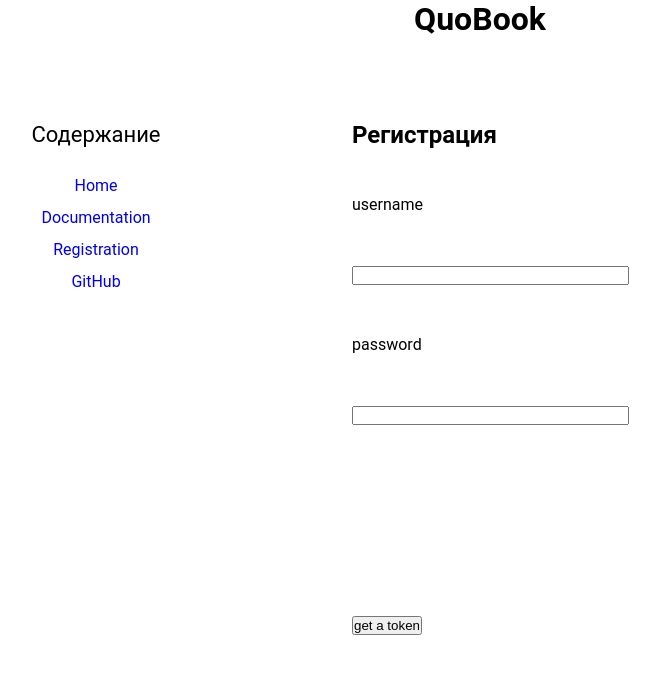
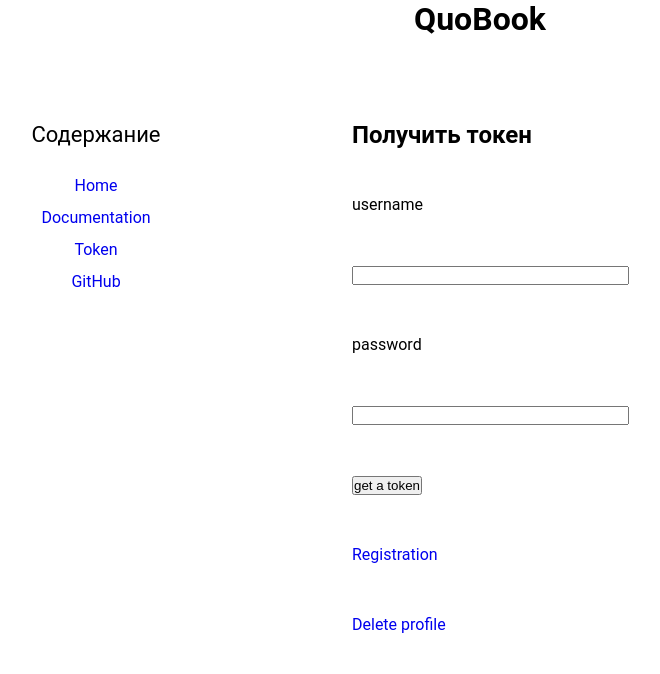
Before and after one commit to VGgog/QuoBook2.0, a Flask app: template app/templates/token.html in a window 1280 px wide. Shown: the top 674 px of the page, without its empty margins (160-820 px from the left). Run offline with Flask 2, Linux system fonts and the light colour scheme; the template is opened without the code that fills it: values that come from a table or form of the project are taken from there, others are empty.

Commit message:
write correct links

```diff
--- a/app/templates/base.html
+++ b/app/templates/base.html
@@ -12,7 +12,7 @@
     <ul>
         <li><a href="{{ url_for('home') }}">Home</a></li>
         <li><a href="{{ url_for('docs') }}">Documentation</a></li>
-        <li><a href="{{ url_for('reg') }}">Registration</a></li>
+        <li><a href="{{ url_for('get_token') }}">Token</a></li>
         <li><a href="https://github.com/VGgog/QuoBook2.0">GitHub</a></li>
     </ul>
 </div>
--- a/app/templates/token.html
+++ b/app/templates/token.html
@@ -1,7 +1,7 @@
 {% extends "base.html" %}
 
 {% block content %}
-<h2>Регистрация</h2>
+<h2>Получить токен</h2>
     <form action="" method="post" novalidate>
         {{ form.hidden_tag() }}
         <p>
@@ -18,13 +18,10 @@
             <span style="color: red;">{{'Это поле должно быть заполнено.'}}</span>
             {% endfor %}
         </p>
-        <p>
-            {{ form.password2.label }}<br>
-            {{ form.password2(size=32) }}<br>
-            {% for error in form.password2.errors %}
-            <span style="color: red;">{{'Это поле должно быть заполнено.'}}</span>
-            {% endfor %}
-        </p>
         <p>{{ form.submit() }}</p>
     </form>
+<ul>
+    <li><a href="{{ url_for('reg') }}">Registration</a></li>
+    <li><a href="{{ url_for('delete_profile') }}">Delete profile</a></li>
+</ul>
 {% endblock %}
```
